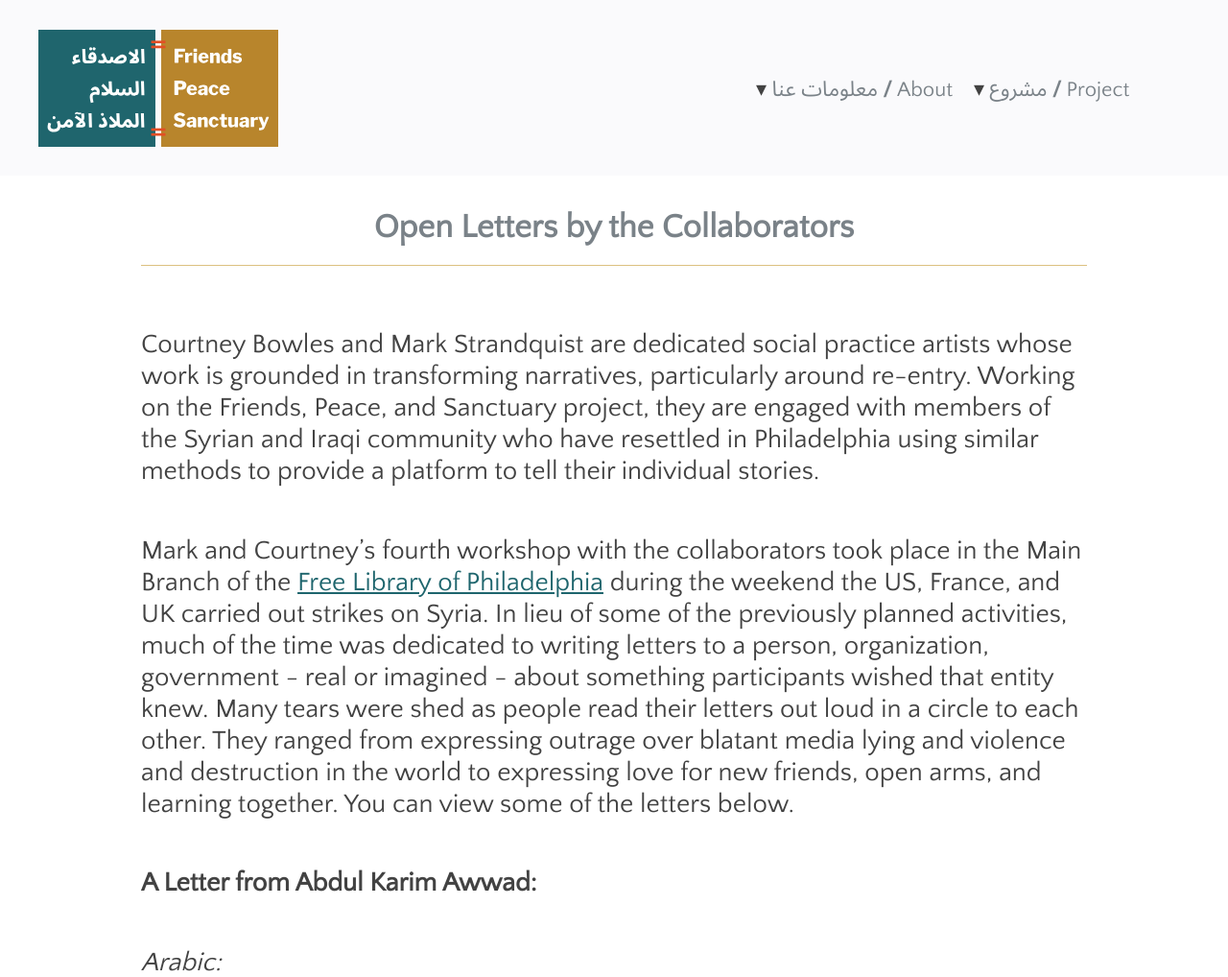
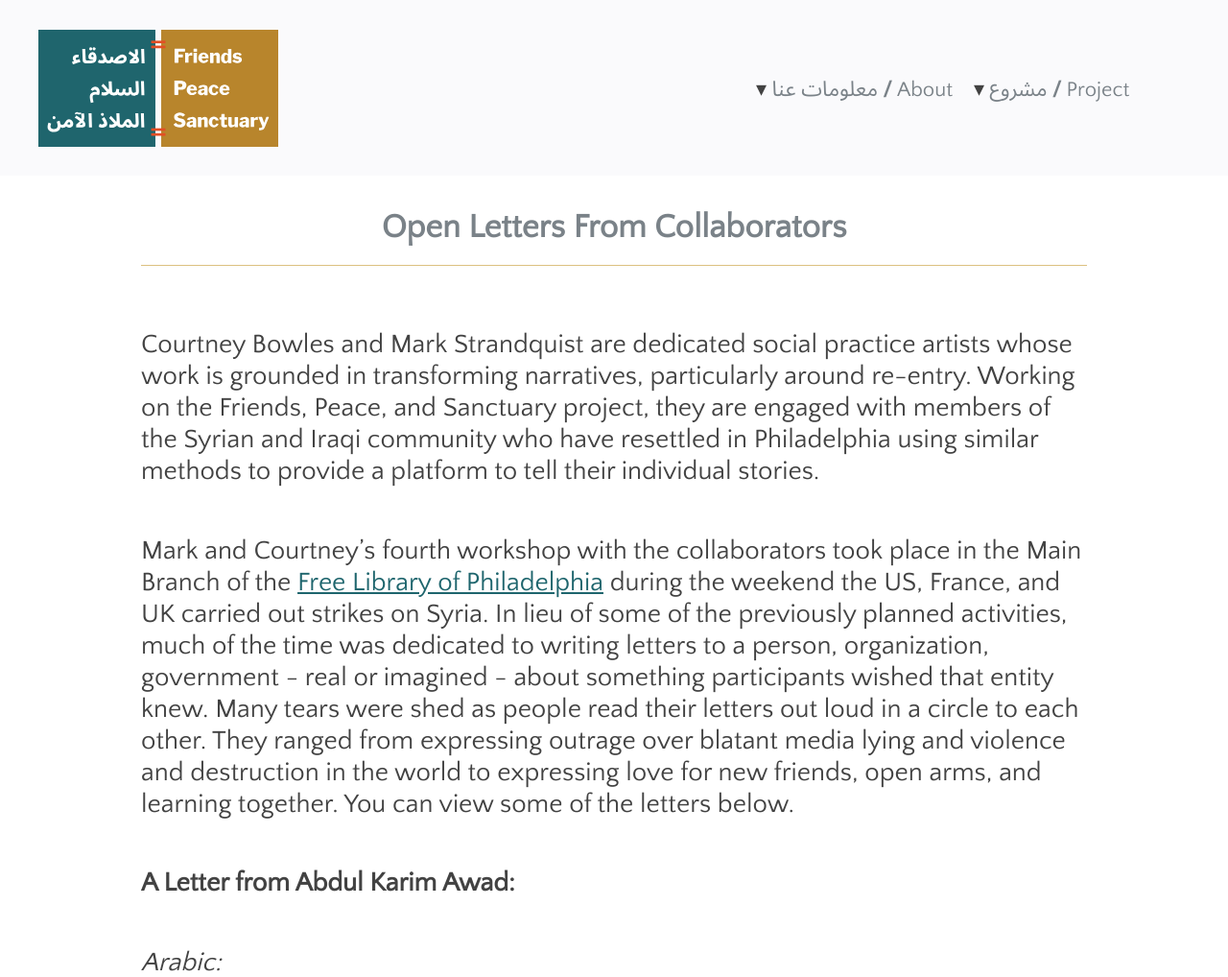
Before and after one commit to swat-ds/fps.swarthmore.edu, a Jekyll site: the page built from _posts/2018-06-08-your-filename.md, in a window 1280 px wide and 1400 px high. Shown: the top 1018 px of the window at 96% size. Built offline with Jekyll 4.4.1, drawn with Linux system fonts in a browser that asks for light colours.

Commit message:
Update 2018-06-08-your-filename.md

```diff
--- a/_posts/2018-06-08-your-filename.md
+++ b/_posts/2018-06-08-your-filename.md
@@ -2,7 +2,7 @@
 date: '2018-06-08 11:07 -0400'
 lang: en
 published: true
-title: 'Open Letters by the Collaborators '
+title: 'Open Letters From Collaborators '
 categories: works
 tags:
   - 'artist:Abdul Karim'
@@ -12,7 +12,7 @@ Courtney Bowles and Mark Strandquist are dedicated social practice artists whose
 
 Mark and Courtney's fourth workshop with the collaborators took place in the Main Branch of the [Free Library of Philadelphia](https://www.freelibrary.org) during the weekend the US, France, and UK carried out strikes on Syria. In lieu of some of the previously planned activities, much of the time was dedicated to writing letters to a person, organization, government - real or imagined - about something participants wished that entity knew. Many tears were shed as people read their letters out loud in a circle to each other. They ranged from expressing outrage over blatant media lying and violence and destruction in the world to expressing love for new friends, open arms, and learning together. You can view some of the letters below.
 
-**A Letter from Abdul Karim Awwad:**
+**A Letter from Abdul Karim Awad:**
 
 _Arabic:_
 
```
